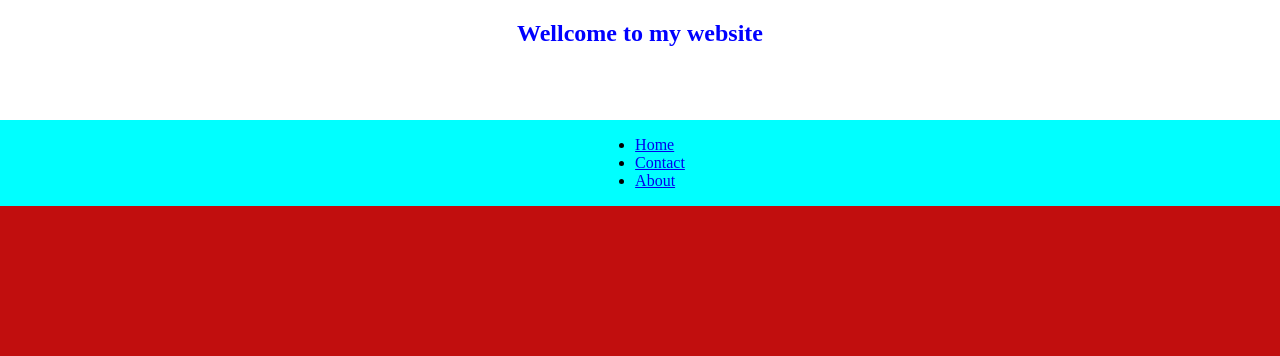
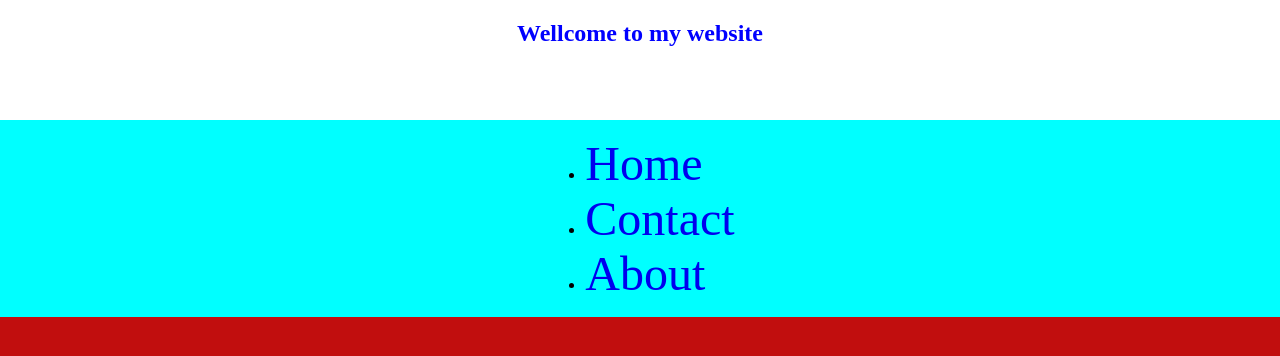
Before and after one commit to Abhijit8951/Abhijit8951.github.io, a plain HTML site: page index.html in a window 1280 px wide. Drawn offline with Linux system fonts and the light colour scheme.

Commit message:
Update style.css

```diff
--- a/style.css
+++ b/style.css
@@ -22,7 +22,7 @@ h2{
     background-color: aqua;
     justify-content: center;
 }
-nav a{
+.nav a{
     text-decoration: none;
     font-size: 3em;
 }
```
